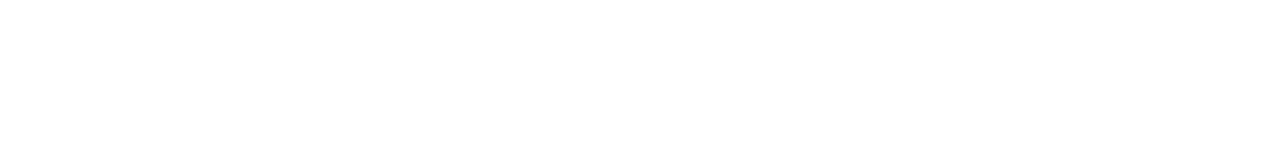
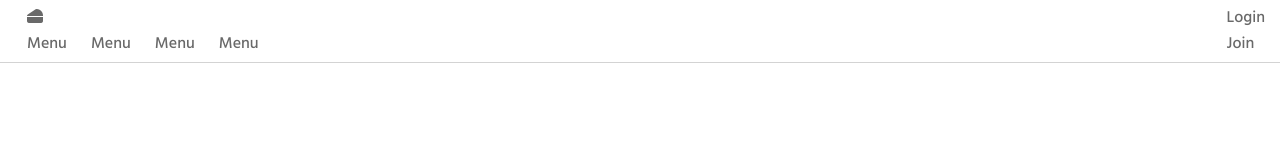
Before and after one commit to joooonis/NomardCoderClone, a plain HTML site: page signup.html in a window 1280 px wide. Drawn offline with Linux system fonts and the light colour scheme; a web font is replaced by a local one.

Commit message:
Feat : sign up 페이지 추가

```diff
--- a/signup.html
+++ b/signup.html
@@ -4,7 +4,41 @@
     <meta charset="UTF-8" />
     <meta http-equiv="X-UA-Compatible" content="IE=edge" />
     <meta name="viewport" content="width=device-width, initial-scale=1.0" />
-    <title>Document</title>
+    <link rel="stylesheet" href="main.css" />
+    <link rel="preconnect" href="https://fonts.googleapis.com" />
+    <link rel="preconnect" href="https://fonts.gstatic.com" crossorigin />
+    <link
+      href="https://fonts.googleapis.com/css2?family=Bitter:wght@500&family=Hind:wght@500&family=Hurricane&family=IBM+Plex+Sans+Arabic:wght@200&display=swap"
+      rel="stylesheet"
+    />
+    <script
+      src="https://kit.fontawesome.com/0cf5439b1f.js"
+      crossorigin="anonymous"
+    ></script>
+    <title>LAB2</title>
   </head>
-  <body></body>
+  <body>
+    <nav class="navbar">
+      <div class="bar"><i class="fa-solid fa-bars"></i></div>
+      <div class="nav__left">
+        <div class="logo"><i class="fa-solid fa-cheese"></i></div>
+        <ul class="menu">
+          <li>Menu</li>
+          <li>Menu</li>
+          <li>Menu</li>
+          <li>Menu</li>
+        </ul>
+      </div>
+      <div class="nav__right">
+        <li class="inactive__btn">Login</li>
+        <li class="active__btn">Join</li>
+      </div>
+    </nav>
+    <ul class="menu__drop__down">
+      <li>Menu</li>
+      <li>Menu</li>
+      <li>Menu</li>
+      <li>Menu</li>
+    </ul>
+  </body>
 </html>
```
